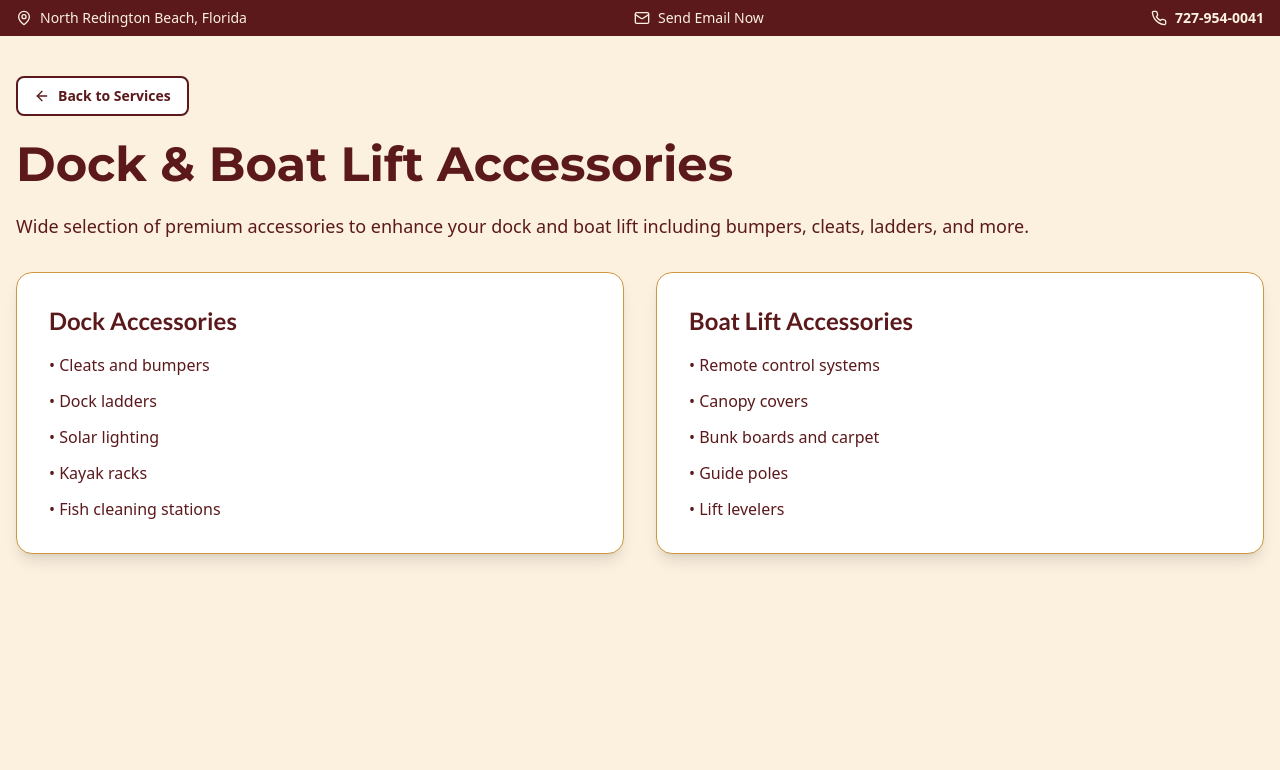
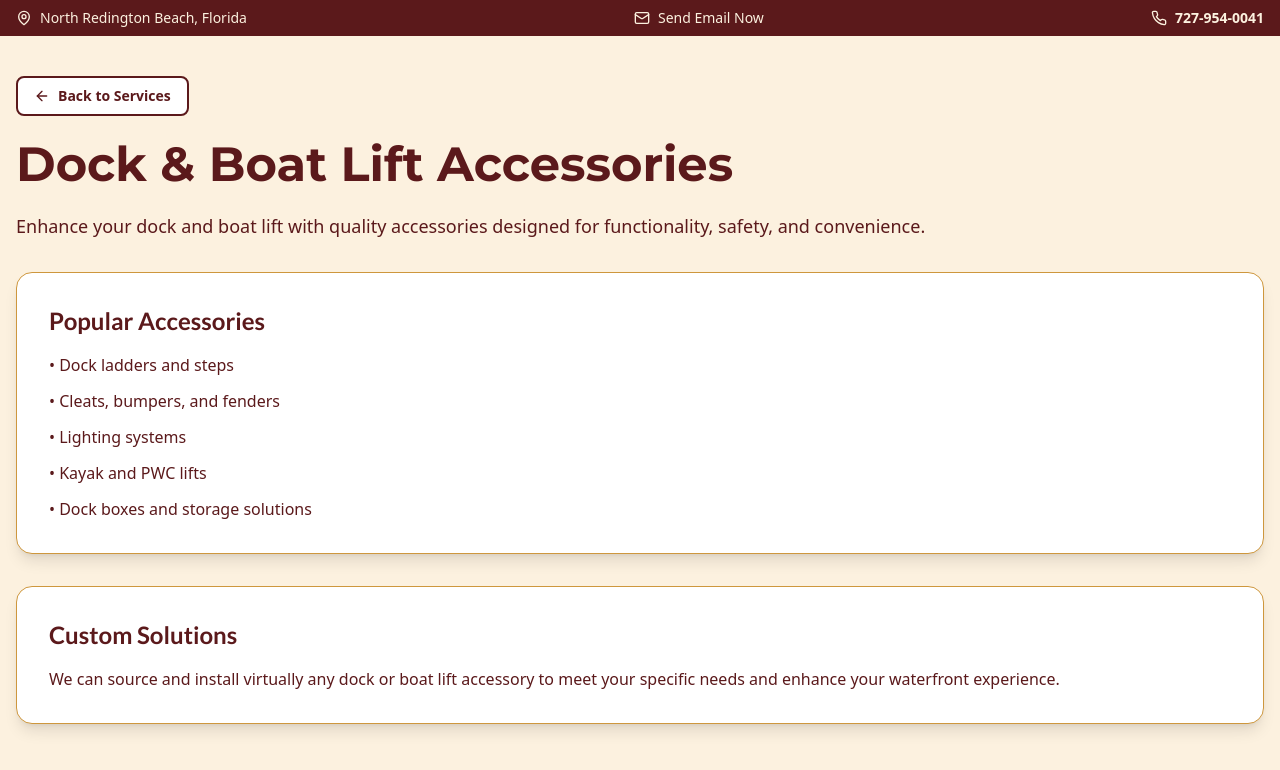
Before and after one commit to Millenium-AI/satriano, a React (Vite) app: page /services/dock-boat-lift-accessories in a window 1280 px wide. Shown: the top 770 px of the page. Built offline with nearby package versions, Linux system fonts and the light colour scheme; a web font is replaced by a local one.

Commit message:
clean up code for Pages

```diff
--- /dev/null
+++ b/src/components/ServicePageLayout.tsx
@@ -0,0 +1,51 @@
+import { ReactNode } from 'react';
+import { ArrowLeft } from 'lucide-react';
+import { useNavigate } from 'react-router-dom';
+import TopStrip from './TopStrip';
+
+interface ServicePageLayoutProps {
+  title: string;
+  description: string;
+  children: ReactNode;
+}
+
+export default function ServicePageLayout({
+  title,
+  description,
+  children,
+}: ServicePageLayoutProps) {
+  const navigate = useNavigate();
+
+  const handleBackToServices = () => {
+    navigate('/', { replace: true });
+    setTimeout(() => {
+      const servicesSection = document.getElementById('services');
+      if (servicesSection) {
+        servicesSection.scrollIntoView({ behavior: 'smooth' });
+      }
+    }, 100);
+  };
+
+  return (
+    <>
+      <TopStrip />
+      <div className="min-h-screen bg-cream">
+        <div className="container mx-auto px-4 py-10">
+          <button
+            onClick={handleBackToServices}
+            className="inline-flex items-center gap-2 bg-white text-burgundy px-4 py-2 rounded-lg text-sm font-semibold border-2 border-burgundy hover:bg-burgundy hover:text-cream transition-all group mb-6"
+          >
+            <ArrowLeft className="w-4 h-4 group-hover:-translate-x-1 transition-transform" />
+            Back to Services
+          </button>
+          <h1 className="text-4xl md:text-5xl font-montserrat font-bold text-burgundy mb-6">
+            {title}
+          </h1>
+          <p className="text-lg text-burgundy mb-8">{description}</p>
+
+          {children}
+        </div>
+      </div>
+    </>
+  );
+}
--- a/src/pages/BoatLiftInstallation.tsx
+++ b/src/pages/BoatLiftInstallation.tsx
@@ -1,45 +1,28 @@
-import { ArrowLeft } from 'lucide-react';
-import TopStrip from '../components/TopStrip';
+import ServicePageLayout from '../components/ServicePageLayout';
 
 export default function BoatLiftInstallation() {
   return (
-    <>
-      <TopStrip />
-      <div className="min-h-screen bg-cream">
-      <div className="container mx-auto px-4 py-10">
-      <a
-          href="/#services"
-          className="inline-flex items-center gap-2 bg-white text-burgundy px-4 py-2 rounded-lg text-sm font-semibold border-2 border-burgundy hover:bg-burgundy hover:text-cream transition-all group mb-6"
+    <ServicePageLayout
+      title="New Boat Lift Design & Installation"
+      description="Professional boat lift installation to protect your investment and simplify vessel maintenance."
     >
-          <ArrowLeft className="w-4 h-4 group-hover:-translate-x-1 transition-transform" />
-          Back to Services
-        </a>
-
-
-        <h1 className="text-4xl md:text-5xl font-montserrat font-bold text-burgundy mb-6">New Boat Lift Design & Installation</h1>
-        <p className="text-lg text-burgundy mb-8">
-          Professional boat lift design and installation for vessels of all sizes. Quality motors, cables, and remote controls.
-        </p>
-
       <div className="bg-white p-8 rounded-2xl shadow-lg border border-gold mb-8">
-          <h2 className="text-2xl font-lato font-bold text-burgundy mb-4">Boat Lift Types</h2>
+        <h2 className="text-2xl font-lato font-bold text-burgundy mb-4">Our Installation Process</h2>
         <ul className="space-y-3 text-burgundy">
-            <li>• 4-post lifts (up to 30,000 lbs)</li>
-            <li>• PWC lifts</li>
-            <li>• Floating lifts</li>
-            <li>• Hydraulic lifts</li>
-            <li>• Cantilever lifts</li>
+          <li>• Vessel measurement and weight assessment</li>
+          <li>• Lift system selection and design</li>
+          <li>• Permit coordination</li>
+          <li>• Professional installation</li>
+          <li>• Testing and operator training</li>
         </ul>
       </div>
 
       <div className="bg-white p-8 rounded-2xl shadow-lg border border-gold">
-          <h2 className="text-2xl font-lato font-bold text-burgundy mb-4">Why Choose a Boat Lift?</h2>
-          <p className="text-burgundy mb-4">
-            Protect your investment from marine growth, hull damage, and constant water exposure. Boat lifts extend the life of your vessel and make launching effortless.
+        <h2 className="text-2xl font-lato font-bold text-burgundy mb-4">Lift Types We Install</h2>
+        <p className="text-burgundy">
+          We install 4-post lifts, vertical lifts, floating lifts, and PWC lifts. All systems are customized for your vessel and waterfront conditions.
         </p>
       </div>
-      </div>
-      </div>
-    </>
+    </ServicePageLayout>
   );
 }
--- a/src/pages/BoatLiftRepair.tsx
+++ b/src/pages/BoatLiftRepair.tsx
@@ -1,44 +1,28 @@
-import { ArrowLeft } from 'lucide-react';
-import TopStrip from '../components/TopStrip';
+import ServicePageLayout from '../components/ServicePageLayout';
 
 export default function BoatLiftRepair() {
   return (
-    <>
-      <TopStrip />
-      <div className="min-h-screen bg-cream">
-      <div className="container mx-auto px-4 py-10">
-      <a
-          href="/#services"
-          className="inline-flex items-center gap-2 bg-white text-burgundy px-4 py-2 rounded-lg text-sm font-semibold border-2 border-burgundy hover:bg-burgundy hover:text-cream transition-all group mb-6"
+    <ServicePageLayout
+      title="Boat Lift Repair & Maintenance"
+      description="Keep your boat lift operating safely and efficiently with our expert repair and maintenance services."
     >
-          <ArrowLeft className="w-4 h-4 group-hover:-translate-x-1 transition-transform" />
-          Back to Services
-        </a>
-        <h1 className="text-4xl md:text-5xl font-montserrat font-bold text-burgundy mb-6">Boat Lift Repair & Maintenance</h1>
-        <p className="text-lg text-burgundy mb-8">
-          Complete boat lift service including motor replacement, cable repair, adjustments, and preventative maintenance.
-        </p>
-
       <div className="bg-white p-8 rounded-2xl shadow-lg border border-gold mb-8">
         <h2 className="text-2xl font-lato font-bold text-burgundy mb-4">Common Repairs</h2>
         <ul className="space-y-3 text-burgundy">
-            <li>• Motor replacement and repair</li>
-            <li>• Cable replacement</li>
-            <li>• Pulley system repair</li>
-            <li>• Leveling adjustments</li>
+          <li>• Motor and gearbox repair/replacement</li>
+          <li>• Cable and pulley system service</li>
           <li>• Electrical troubleshooting</li>
-            <li>• Bunk board replacement</li>
+          <li>• Structural reinforcement</li>
+          <li>• Control system upgrades</li>
         </ul>
       </div>
 
       <div className="bg-white p-8 rounded-2xl shadow-lg border border-gold">
-          <h2 className="text-2xl font-lato font-bold text-burgundy mb-4">Preventative Maintenance</h2>
+        <h2 className="text-2xl font-lato font-bold text-burgundy mb-4">Preventive Maintenance</h2>
         <p className="text-burgundy">
-            Annual maintenance includes cable inspection, motor servicing, electrical system checks, and lubrication of all moving parts.
+          Regular maintenance prevents costly breakdowns. We offer annual service plans including lubrication, inspection, and adjustment.
         </p>
       </div>
-      </div>
-      </div>
-    </>
+    </ServicePageLayout>
   );
 }
--- a/src/pages/DockAccessories.tsx
+++ b/src/pages/DockAccessories.tsx
@@ -1,49 +1,28 @@
-import { ArrowLeft } from 'lucide-react';
-import TopStrip from '../components/TopStrip';
+import ServicePageLayout from '../components/ServicePageLayout';
 
-export default function Accessories() {
+export default function DockAccessories() {
   return (
-    <>
-      <TopStrip />
-      <div className="min-h-screen bg-cream">
-      <div className="container mx-auto px-4 py-10">
-      <a
-          href="/#services"
-          className="inline-flex items-center gap-2 bg-white text-burgundy px-4 py-2 rounded-lg text-sm font-semibold border-2 border-burgundy hover:bg-burgundy hover:text-cream transition-all group mb-6"
-        >
-          <ArrowLeft className="w-4 h-4 group-hover:-translate-x-1 transition-transform" />
-          Back to Services
-        </a>
-        <h1 className="text-4xl md:text-5xl font-montserrat font-bold text-burgundy mb-6">Dock & Boat Lift Accessories</h1>
-        <p className="text-lg text-burgundy mb-8">
-          Wide selection of premium accessories to enhance your dock and boat lift including bumpers, cleats, ladders, and more.
+    <ServicePageLayout
+      title="Dock & Boat Lift Accessories"
+      description="Enhance your dock and boat lift with quality accessories designed for functionality, safety, and convenience."
+    >
+      <div className="bg-white p-8 rounded-2xl shadow-lg border border-gold mb-8">
+        <h2 className="text-2xl font-lato font-bold text-burgundy mb-4">Popular Accessories</h2>
+        <ul className="space-y-3 text-burgundy">
+          <li>• Dock ladders and steps</li>
+          <li>• Cleats, bumpers, and fenders</li>
+          <li>• Lighting systems</li>
+          <li>• Kayak and PWC lifts</li>
+          <li>• Dock boxes and storage solutions</li>
+        </ul>
+      </div>
+
+      <div className="bg-white p-8 rounded-2xl shadow-lg border border-gold">
+        <h2 className="text-2xl font-lato font-bold text-burgundy mb-4">Custom Solutions</h2>
+        <p className="text-burgundy">
+          We can source and install virtually any dock or boat lift accessory to meet your specific needs and enhance your waterfront experience.
         </p>
-
-        <div className="grid md:grid-cols-2 gap-8">
-          <div className="bg-white p-8 rounded-2xl shadow-lg border border-gold">
-            <h2 className="text-2xl font-lato font-bold text-burgundy mb-4">Dock Accessories</h2>
-            <ul className="space-y-3 text-burgundy">
-              <li>• Cleats and bumpers</li>
-              <li>• Dock ladders</li>
-              <li>• Solar lighting</li>
-              <li>• Kayak racks</li>
-              <li>• Fish cleaning stations</li>
-            </ul>
-          </div>
-
-          <div className="bg-white p-8 rounded-2xl shadow-lg border border-gold">
-            <h2 className="text-2xl font-lato font-bold text-burgundy mb-4">Boat Lift Accessories</h2>
-            <ul className="space-y-3 text-burgundy">
-              <li>• Remote control systems</li>
-              <li>• Canopy covers</li>
-              <li>• Bunk boards and carpet</li>
-              <li>• Guide poles</li>
-              <li>• Lift levelers</li>
-            </ul>
-          </div>
-        </div>
       </div>
-      </div>
-    </>
+    </ServicePageLayout>
   );
 }
--- a/src/pages/DockDesign.tsx
+++ b/src/pages/DockDesign.tsx
@@ -1,24 +1,11 @@
-import { ArrowLeft } from 'lucide-react';
-import TopStrip from '../components/TopStrip';
+import ServicePageLayout from '../components/ServicePageLayout';
 
 export default function DockDesign() {
   return (
-    <>
-      <TopStrip />
-      <div className="min-h-screen bg-cream">
-      <div className="container mx-auto px-4 py-10">
-      <a
-          href="/#services"
-          className="inline-flex items-center gap-2 bg-white text-burgundy px-4 py-2 rounded-lg text-sm font-semibold border-2 border-burgundy hover:bg-burgundy hover:text-cream transition-all group mb-6"
+    <ServicePageLayout
+      title="New Dock Design & Construction"
+      description="Custom dock design and construction tailored to your waterfront property. We handle everything from permits to completion."
     >
-          <ArrowLeft className="w-4 h-4 group-hover:-translate-x-1 transition-transform" />
-          Back to Services
-        </a>
-        <h1 className="text-4xl md:text-5xl font-montserrat font-bold text-burgundy mb-6">New Dock Design & Construction</h1>
-        <p className="text-lg text-burgundy mb-8">
-          Custom dock design and construction tailored to your waterfront property. We handle everything from permits to completion.
-        </p>
-
       <div className="bg-white p-8 rounded-2xl shadow-lg border border-gold mb-8">
         <h2 className="text-2xl font-lato font-bold text-burgundy mb-4">Our Design Process</h2>
         <ul className="space-y-3 text-burgundy">
@@ -36,8 +23,6 @@ export default function DockDesign() {
           We specialize in pressure-treated wood, composite decking, aluminum frames, and marine-grade hardware to ensure longevity and durability.
         </p>
       </div>
-      </div>
-      </div>
-    </>
+    </ServicePageLayout>
   );
 }
--- a/src/pages/DockRepair.tsx
+++ b/src/pages/DockRepair.tsx
@@ -1,43 +1,28 @@
-import { ArrowLeft } from 'lucide-react';
-import TopStrip from '../components/TopStrip';
+import ServicePageLayout from '../components/ServicePageLayout';
 
 export default function DockRepair() {
   return (
-    <>
-      <TopStrip />
-      <div className="min-h-screen bg-cream">
-      <div className="container mx-auto px-4 py-10">
-      <a
-          href="/#services"
-          className="inline-flex items-center gap-2 bg-white text-burgundy px-4 py-2 rounded-lg text-sm font-semibold border-2 border-burgundy hover:bg-burgundy hover:text-cream transition-all group mb-6"
+    <ServicePageLayout
+      title="Dock Repair & Maintenance"
+      description="Expert dock repair and maintenance services to keep your waterfront structure safe and functional year-round."
     >
-          <ArrowLeft className="w-4 h-4 group-hover:-translate-x-1 transition-transform" />
-          Back to Services
-        </a>
-        <h1 className="text-4xl md:text-5xl font-montserrat font-bold text-burgundy mb-6">Dock Repair & Maintenance</h1>
-        <p className="text-lg text-burgundy mb-8">
-          Expert repair and maintenance services to keep your dock safe and functional. We fix damage from storms, age, and wear.
-        </p>
-
       <div className="bg-white p-8 rounded-2xl shadow-lg border border-gold mb-8">
         <h2 className="text-2xl font-lato font-bold text-burgundy mb-4">Common Repairs</h2>
         <ul className="space-y-3 text-burgundy">
-            <li>• Decking board replacement</li>
-            <li>• Piling repair and replacement</li>
-            <li>• Hardware upgrades</li>
+          <li>• Decking replacement and repair</li>
+          <li>• Piling and support structure reinforcement</li>
+          <li>• Hardware and fastener replacement</li>
+          <li>• Electrical system repairs</li>
           <li>• Storm damage restoration</li>
-            <li>• Structural reinforcement</li>
         </ul>
       </div>
 
       <div className="bg-white p-8 rounded-2xl shadow-lg border border-gold">
-          <h2 className="text-2xl font-lato font-bold text-burgundy mb-4">Maintenance Plans</h2>
+        <h2 className="text-2xl font-lato font-bold text-burgundy mb-4">Maintenance Programs</h2>
         <p className="text-burgundy">
-            Regular maintenance extends the life of your dock. We offer annual inspection and maintenance packages.
+          Regular maintenance extends the life of your dock. We offer seasonal inspections, cleaning, sealing, and preventive repairs.
         </p>
       </div>
-      </div>
-      </div>
-    </>
+    </ServicePageLayout>
   );
 }
--- a/src/pages/Home.tsx
+++ b/src/pages/Home.tsx
@@ -1,5 +1,4 @@
 // src/pages/Home.tsx
-import TopStrip from '../components/TopStrip';
 import Header from '../components/Header';
 import Hero from '../components/Hero';
 import About from '../components/About';
@@ -11,7 +10,6 @@ import Footer from '../components/Footer';
 export default function Home() {
   return (
     <>
-      <TopStrip />
       <Header />
       <Hero />
       <About />
--- a/src/pages/Inspections.tsx
+++ b/src/pages/Inspections.tsx
@@ -1,44 +1,28 @@
-import { ArrowLeft } from 'lucide-react';
-import TopStrip from '../components/TopStrip';
+import ServicePageLayout from '../components/ServicePageLayout';
 
 export default function Inspections() {
   return (
-    <>
-      <TopStrip />
-      <div className="min-h-screen bg-cream">
-      <div className="container mx-auto px-4 py-10">
-      <a
-          href="/#services"
-          className="inline-flex items-center gap-2 bg-white text-burgundy px-4 py-2 rounded-lg text-sm font-semibold border-2 border-burgundy hover:bg-burgundy hover:text-cream transition-all group mb-6"
+    <ServicePageLayout
+      title="Dock & Boat Lift Inspections"
+      description="Comprehensive inspections to ensure safety, compliance, and longevity of your dock and boat lift systems."
     >
-          <ArrowLeft className="w-4 h-4 group-hover:-translate-x-1 transition-transform" />
-          Back to Services
-        </a>
-        <h1 className="text-4xl md:text-5xl font-montserrat font-bold text-burgundy mb-6">Dock & Boat Lift Inspections</h1>
-        <p className="text-lg text-burgundy mb-8">
-          Thorough inspections for buyers, sellers, and owners. Detailed reports on dock and boat lift integrity and safety.
-        </p>
-
       <div className="bg-white p-8 rounded-2xl shadow-lg border border-gold mb-8">
         <h2 className="text-2xl font-lato font-bold text-burgundy mb-4">What We Inspect</h2>
         <ul className="space-y-3 text-burgundy">
-            <li>• Structural integrity of pilings and beams</li>
-            <li>• Decking condition</li>
-            <li>• Hardware and fasteners</li>
-            <li>• Boat lift motors and cables</li>
-            <li>• Electrical systems</li>
-            <li>• Safety compliance</li>
+          <li>• Structural integrity and stability</li>
+          <li>• Electrical systems and safety</li>
+          <li>• Hardware and fastener condition</li>
+          <li>• Decking and walking surfaces</li>
+          <li>• Regulatory compliance</li>
         </ul>
       </div>
 
       <div className="bg-white p-8 rounded-2xl shadow-lg border border-gold">
         <h2 className="text-2xl font-lato font-bold text-burgundy mb-4">Inspection Reports</h2>
         <p className="text-burgundy">
-            Receive a comprehensive written report with photos, safety concerns, repair recommendations, and estimated costs within 48 hours.
+          You'll receive a detailed written report with photos, findings, and recommendations for any necessary repairs or maintenance.
         </p>
       </div>
-      </div>
-      </div>
-    </>
+    </ServicePageLayout>
   );
 }
```
Also changed, not shown: src/components/LegalPageLayout.tsx (added, +31 -0 lines), src/pages/Privacy.tsx (+28 -61 lines), src/pages/Terms.tsx (+47 -78 lines). Lines whose indentation alone changed are shown as unchanged.
